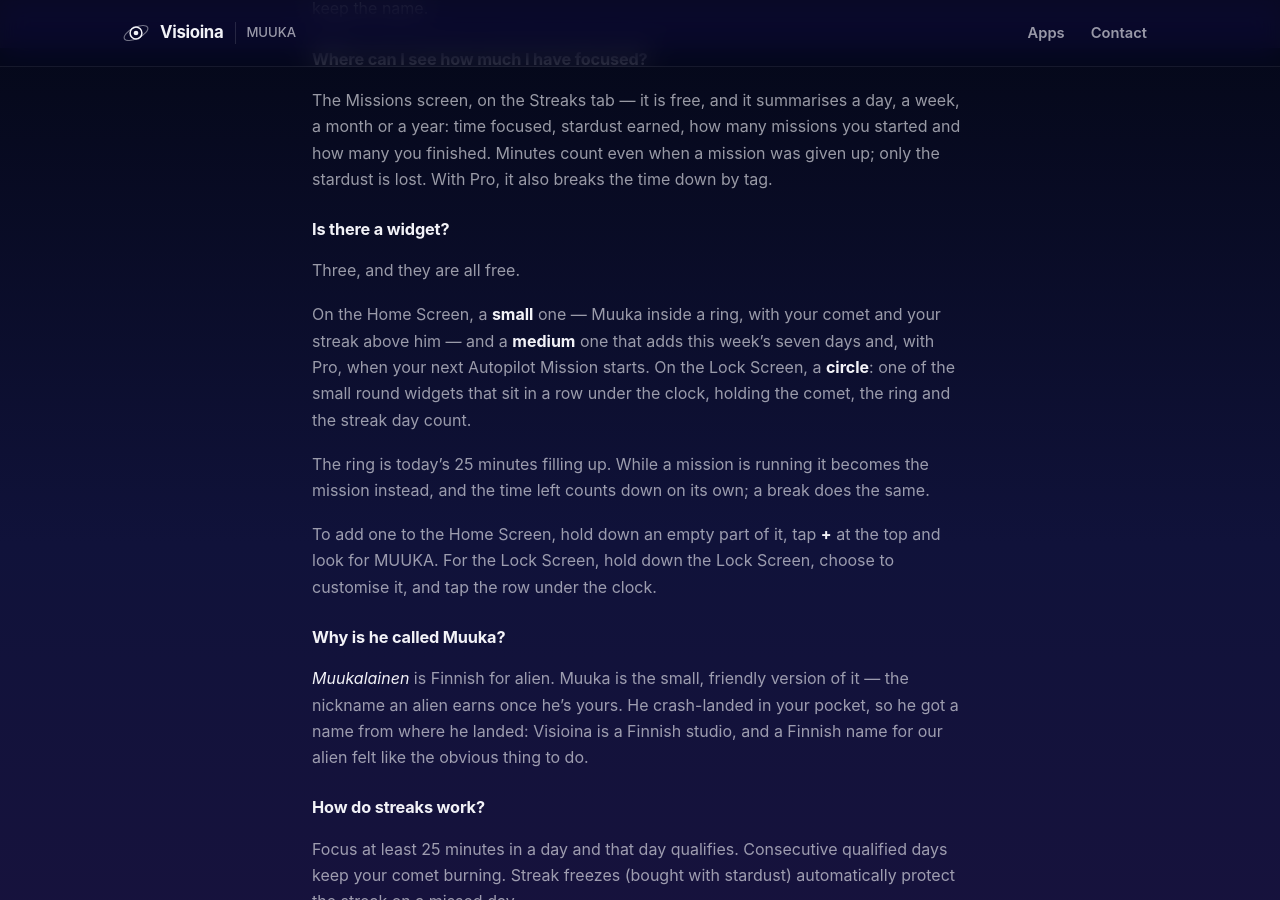
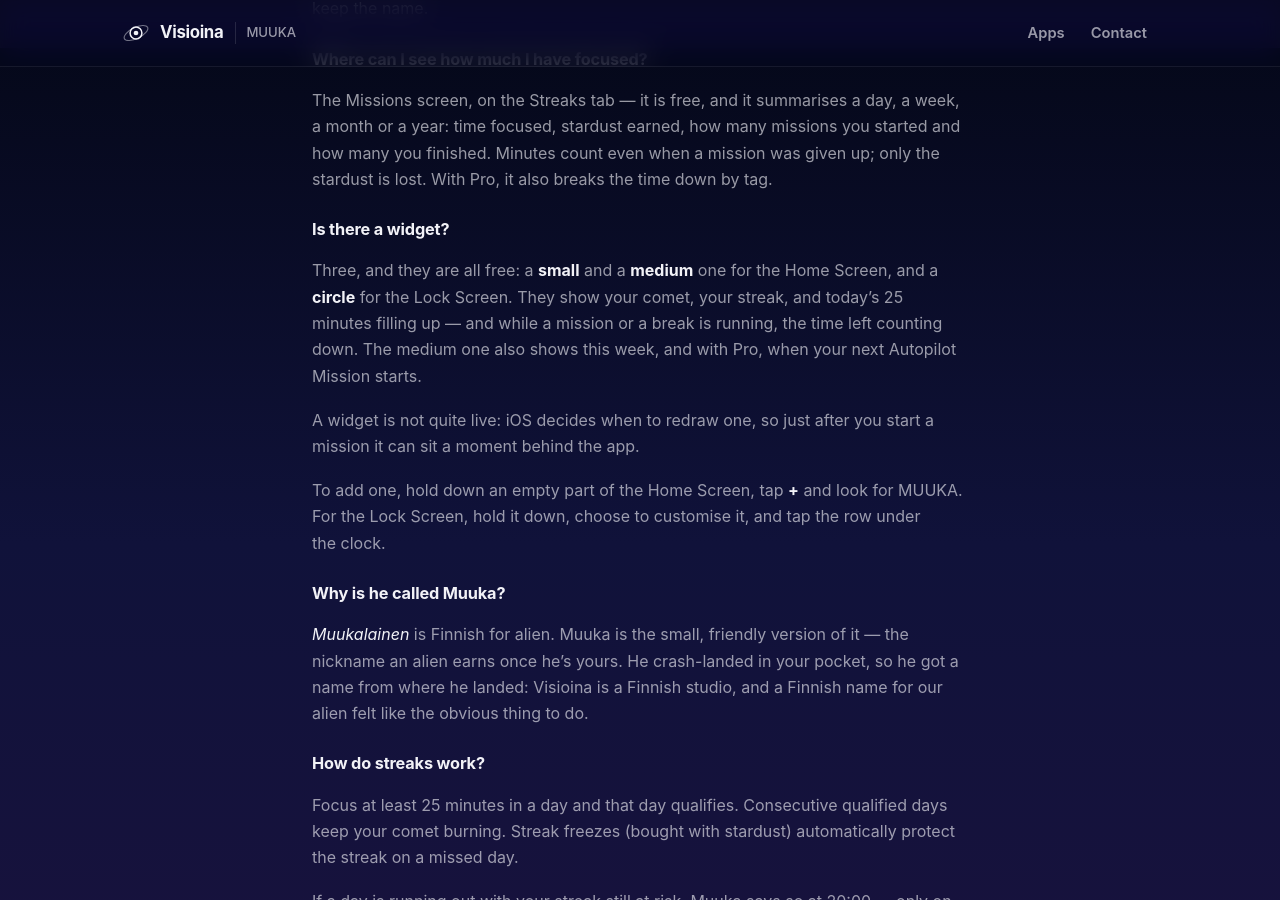
Before and after one commit to selinahti/visioinawebsite, a Jekyll site: the page built from _apps/muuka/faq.md, in a window 1280 px wide and 900 px high, scrolled down 2652 px. Built offline with Jekyll 4.4.1, drawn with Linux system fonts in a browser that asks for light colours.

Commit message:
A shorter widget answer, and the one thing a widget cannot promise
Cut from five paragraphs to three. The per-size breakdown of what each widget
holds is gone: anyone can find that out by adding one, and it was the longest
part of the answer for the least return. What stays is what cannot be worked
out alone — that they are free, that the ring is today's goal, how to add the
Lock Screen one, and the new line.

That line is the point of the edit. A widget is not quite live: the app tells
iOS the moment anything changes, but iOS decides when to redraw, so just after
a mission starts the widget can sit behind the app and the Dynamic Island,
which are told directly. Said plainly it is a characteristic; left unsaid it
is a bug report.

Co-Authored-By: Claude Opus 5 <noreply@anthropic.com>

```diff
--- a/_apps/muuka/faq.md
+++ b/_apps/muuka/faq.md
@@ -124,21 +124,18 @@ up; only the stardust is lost. With Pro, it also breaks the time down by tag.
 
 ### Is there a widget?
 
-Three, and they are all free.
+Three, and they are all free: a **small** and a **medium** one for the Home
+Screen, and a **circle** for the Lock Screen. They show your comet, your streak,
+and today's 25 minutes filling up — and while a mission or a break is running,
+the time left counting down. The medium one also shows this week, and with Pro,
+when your next Autopilot Mission starts.
 
-On the Home Screen, a **small** one — Muuka inside a ring, with your comet and
-your streak above him — and a **medium** one that adds this week's seven days
-and, with Pro, when your next Autopilot Mission starts. On the Lock Screen, a
-**circle**: one of the small round widgets that sit in a row under the clock,
-holding the comet, the ring and the streak day count.
+A widget is not quite live: iOS decides when to redraw one, so just after you
+start a mission it can sit a moment behind the app.
 
-The ring is today's 25 minutes filling up. While a mission is running it becomes
-the mission instead, and the time left counts down on its own; a break does the
-same.
-
-To add one to the Home Screen, hold down an empty part of it, tap **+** at the
-top and look for MUUKA. For the Lock Screen, hold down the Lock Screen, choose
-to customise it, and tap the row under the clock.
+To add one, hold down an empty part of the Home Screen, tap **+** and look for
+MUUKA. For the Lock Screen, hold it down, choose to customise it, and tap the
+row under the clock.
 
 ### Why is he called Muuka?
 
```
